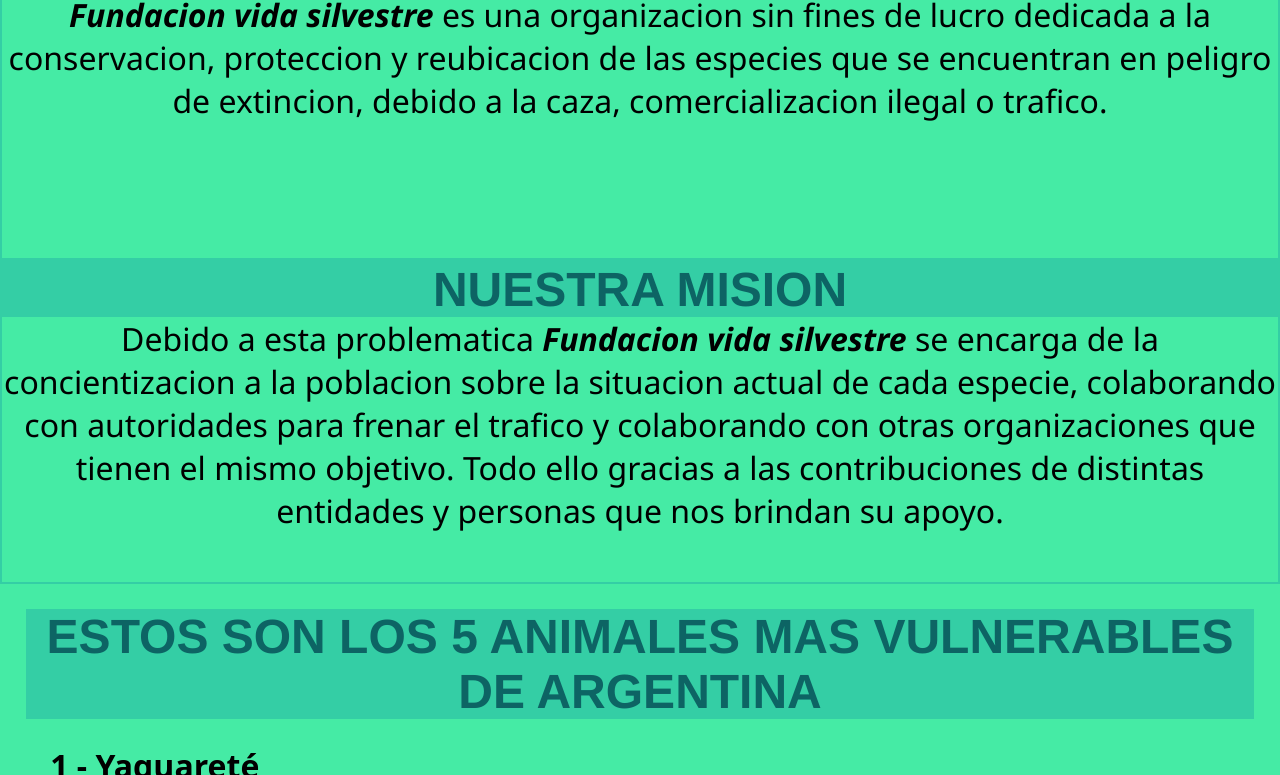
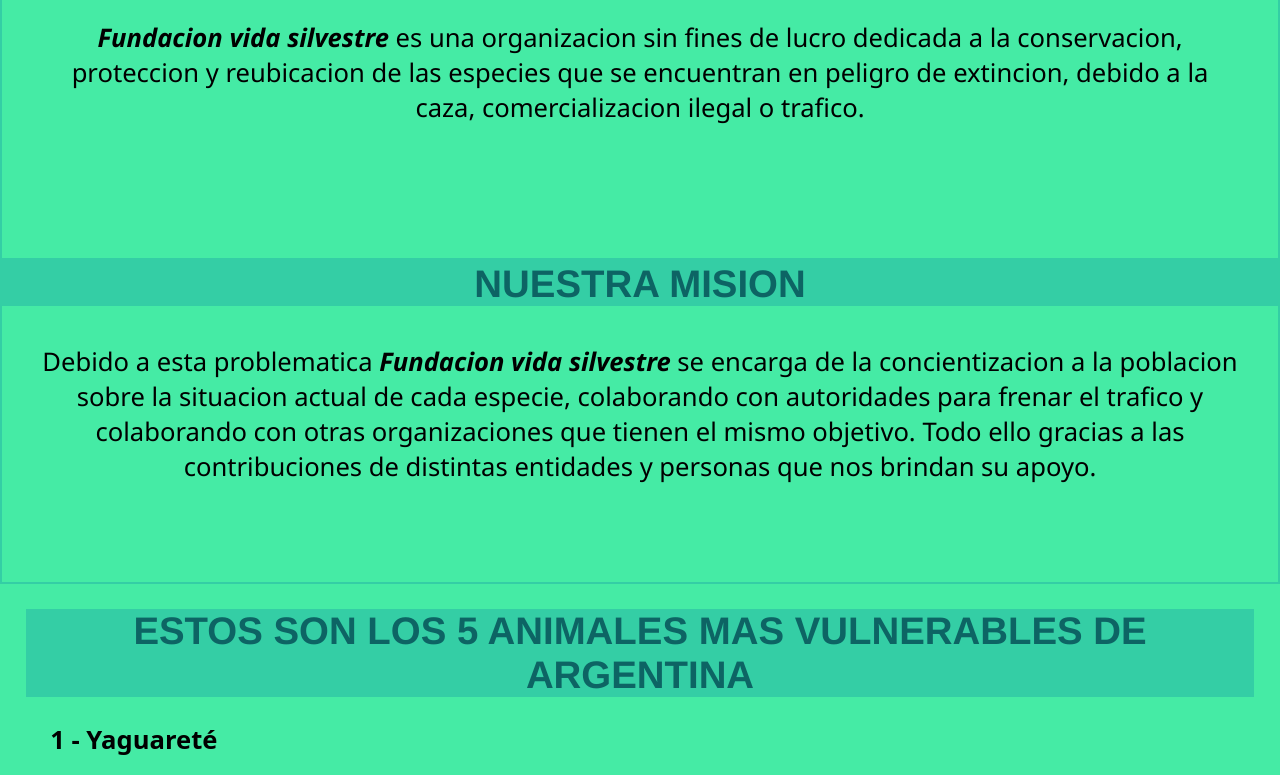
Before and after one commit to Arturo-Blanco/flexBox-anidamiento, a website: page index.html in a window 1280 px wide. Shown: the part 730-1505 px from the top of the page. Drawn offline with Linux system fonts and the light colour scheme.

Commit message:
se modifica escalas

```diff
--- a/estilos.css
+++ b/estilos.css
@@ -46,14 +46,14 @@
   width: 99vw;
 }
 p {
-  font-size: 2.5vh;
+  font-size: 1.5vw;
   font-family: "Segoe UI", Tahoma, Geneva, Verdana, sans-serif;
 }
 .home > p {
   margin: 2%;
   color: white;
   -webkit-text-stroke: 0.5px black;
-  font-size: 4.5vh;
+  font-size: 2vw;
   font-weight: 1vw;
   font-family: Cambria, Cochin, Georgia, Times, "Times New Roman", serif;
   text-align: center;
@@ -61,7 +61,7 @@
 h2 {
   color: rgb(13, 100, 100);
   text-align: center;
-  font-size: 6vh;
+  font-size: 3vw;
   font-family: "Franklin Gothic Medium", "Arial Narrow", Arial, sans-serif;
   text-transform: uppercase;
   background-color: #21aba475;
@@ -77,18 +77,19 @@
 .about,
 .mission {
   border: 2px solid #21aba475;
-  height: 40vh;
+  height: 25vw;
 }
 h2 + p {
   text-align: center;
-  font-size: 4vh;
+  font-size: 2vw;
+  margin: 3%;
 }
 .informacion {
   margin: 2%;
 }
 h3 {
   margin: 2%;
-  font-size: 4vh;
+  font-size: 2vw;
   font-family: system-ui, -apple-system, BlinkMacSystemFont, "Segoe UI", Roboto,
     Oxygen, Ubuntu, Cantarell, "Open Sans", "Helvetica Neue", sans-serif;
 }
@@ -104,6 +105,7 @@
 .contac {
   margin: 4%;
   height: 30vh;
+  width: 30vw;
 }
 .ayudan {
   margin: 2%;
```
